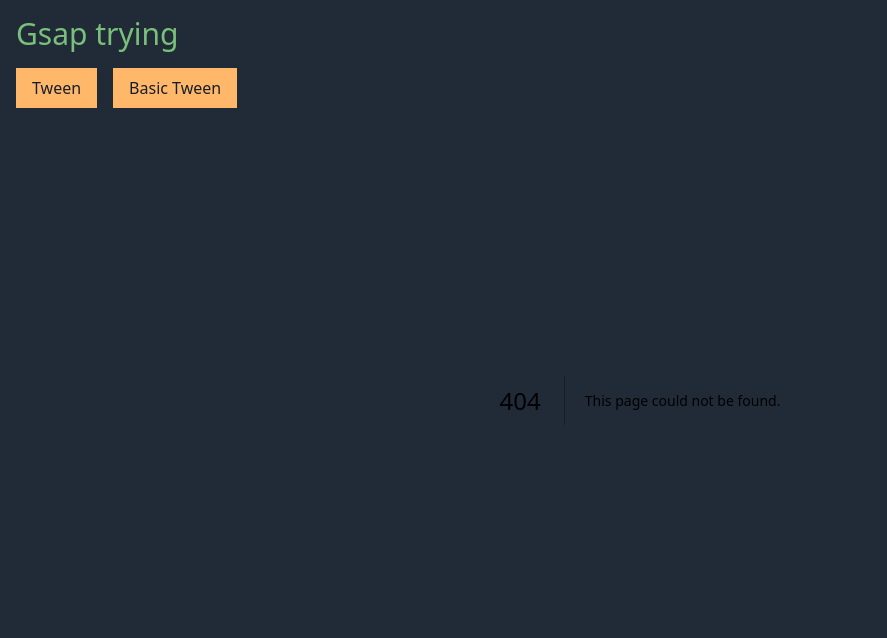
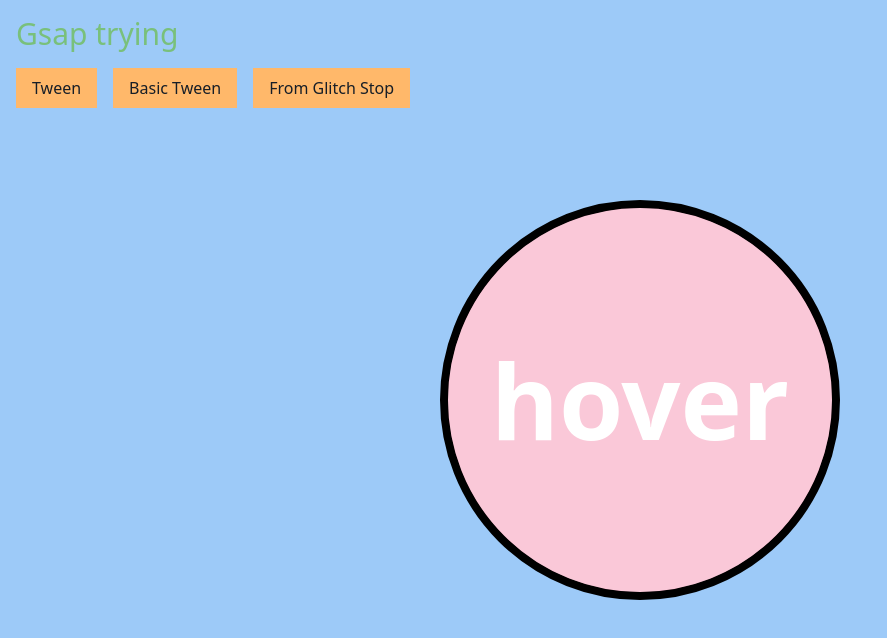
Before and after one commit to FourSqweez/try-nextjs-gsap-tailwind-v4-shadcn-bun, a Next.js app: page /from-glitch-stop in a window 1280 px wide. Before the commit this address had no page. Shown: the top 638 px of the page, without its empty margins (0-887 px from the left). Built offline with nearby package versions, Linux system fonts and the light colour scheme.

Commit message:
Use fromTo() instead of from() to prevent tweens glitch and stop working!

```diff
--- /dev/null
+++ b/src/app/(lesson)/from-glitch-stop/page.tsx
@@ -0,0 +1,38 @@
+"use client";
+
+import gsap from "gsap";
+import { useRef } from "react";
+
+const FromGlitchStopPage = () => {
+  const bgRef = useRef<HTMLDivElement>(null);
+  const tween = gsap.fromTo(
+    bgRef.current,
+    { scale: 0, duration: 1 },
+    { scale: 1, ease: "circ.out" },
+  );
+
+  const handleMouseEnter = () => {
+    if (bgRef.current) {
+      tween.restart();
+    }
+  };
+
+  return (
+    <div className="bg-kitty-blue-light flex h-screen w-full items-center justify-center">
+      <div
+        className="bg-kitty-pink relative flex h-[50vmin] w-[50vmin] cursor-pointer items-center justify-center overflow-hidden rounded-full border-[1vmin] border-black"
+        onMouseEnter={handleMouseEnter}
+      >
+        <div
+          ref={bgRef}
+          className="absolute inset-0 rounded-full bg-white opacity-30 will-change-transform"
+        />
+        <span className="relative font-sans text-[13vmin] font-extrabold text-white">
+          hover
+        </span>
+      </div>
+    </div>
+  );
+};
+
+export default FromGlitchStopPage;
--- a/src/components/navbar.tsx
+++ b/src/components/navbar.tsx
@@ -8,6 +8,10 @@
   {
     name: "Basic Tween",
     href: "/basic-tween",
+  },
+  {
+    name: "From Glitch Stop",
+    href: "/from-glitch-stop",
   },
 ];
 export default function Navbar() {
```
